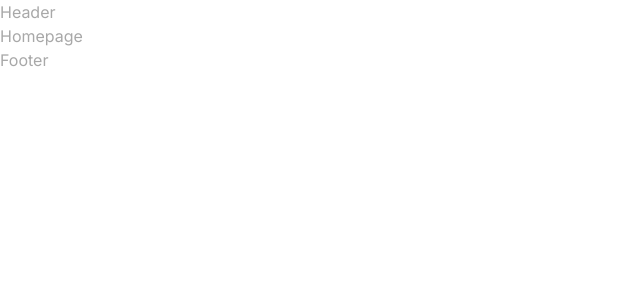
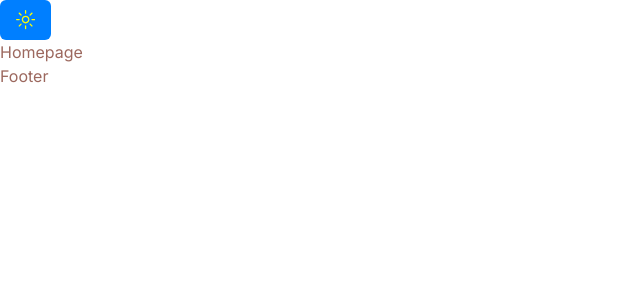
Before and after one commit to DariusGuillaume/notary-tech, a Next.js app: page / in a window 1280 px wide. Shown: the top 300 px of the page, without its empty margins (0-640 px from the left). Built offline with nearby package versions, Linux system fonts and the light colour scheme.

Commit message:
added light and dark mode button

```diff
--- a/app/globals.css
+++ b/app/globals.css
@@ -2,35 +2,61 @@
 @tailwind components;
 @tailwind utilities;
 
-
-:root {
-  --dark-bg: #00204a;
-  --light-bg: #f6f7fb;
-  --primary-color: #ffd700;
-  --secondary-color: #00caf9;
-  --third-color: #54f3a6;
-  --fourth-color: #fee590;
-  --text-color: #a8a8a8;
-  --text-secondary: #c1c1c1;
-  --text-color-dark: #ffffff;
-  --text-color-light: #fcf3d4;
-  --title-color: #ffd700;
-  --border-color: #ffd700;
-  --border-color-dark: #003366;
-  --border-color-light: #ffd700;
-  --shadow: 10px 12px 48px rgba(0, 32, 74, 0.5);
+@layer base {
+  :root {
+    --background: 255 255 255;
+    --foreground: 10 25 49;
+    --card: 255 255 255;
+    --card-foreground: 10 25 49;
+    --popover: 255 255 255;
+    --popover-foreground: 10 25 49;
+    --primary: 212 175 55;
+    --primary-foreground: 255 255 255;
+    --secondary: 10 25 49;
+    --secondary-foreground: 255 255 255;
+    --muted: 233 236 241;
+    --muted-foreground: 10 25 49;
+    --accent: 212 175 55;
+    --accent-foreground: 10 25 49;
+    --destructive: 220 38 38;
+    --destructive-foreground: 255 255 255;
+    --border: 203 213 225;
+    --input: 203 213 225;
+    --ring: 212 175 55;
+    --radius: 0.5rem;
   }
 
-  html {
-  box-sizing: border-box;
+  .dark {
+    --background: 10 25 49;
+    --foreground: 255 255 255;
+    --card: 10 25 49;
+    --card-foreground: 255 255 255;
+    --popover: 10 25 49;
+    --popover-foreground: 255 255 255;
+    --primary: 212 175 55;
+    --primary-foreground: 10 25 49;
+    --secondary: 71 85 105;
+    --secondary-foreground: 255 255 255;
+    --muted: 51 65 85;
+    --muted-foreground: 203 213 225;
+    --accent: 212 175 55;
+    --accent-foreground: 255 255 255;
+    --destructive: 220 38 38;
+    --destructive-foreground: 255 255 255;
+    --border: 51 65 85;
+    --input: 51 65 85;
+    --ring: 212 175 55;
   }
+}
 
+@layer base {
+  * {
+    @apply border-border;
+  }
   body {
-  color: var(--text-color);
-  margin: 0 !important;
-  max-width: 100%;
-  overflow-x: hidden;
-  padding: 0 !important;
-  touch-action: pan-y, pan-x;
-  transition: all 0.4s cubic-bezier(0.57, 0.25, 0.33, 1) 0s;
+    @apply bg-white text-foreground;
   }
+  .dark body {
+    @apply bg-navy-900 text-white;
+  }
+}
--- a/app/layout.jsx
+++ b/app/layout.jsx
@@ -2,7 +2,7 @@ import { Inter } from "next/font/google";
 import "./globals.css";
 import Footer from "@/components/Footer";
 import Header from "@/components/Header";
-import ThemeProvider from "@/components/Theme";
+import ThemeProvider from "@/components/ThemeProvider";
 
 const inter = Inter({ subsets: ["latin"] });
 
@@ -16,10 +16,11 @@ export default function RootLayout({ children }) {
     <html lang="en" suppressHydrationWarning>
 
       <body className={inter.className}>
-        <ThemeProvider attribute = "class" defaultTheme= "light" />
+        <ThemeProvider attribute = "class" defaultTheme= "light" >
       <Header/>
         {children}
         <Footer />
+        </ThemeProvider>
         </body>
 
     </html>
--- a/app/page.jsx
+++ b/app/page.jsx
@@ -1,10 +1,10 @@
 import Image from "next/image";
+import Header from "../components/Header";
 
 export default function Home() {
   return (
     <main>
       <div>Homepage</div>
-      {/* Add your homepage content here */}
     </main>
   );
 }
--- a/components/Header.jsx
+++ b/components/Header.jsx
@@ -1,9 +1,12 @@
-import React from 'react'
+
+import ThemeToggler from './ThemeToggler'
 
 const Header = () => {
   return (
-  <header> Header </header>
-  )
-}
+  <header>
+    <ThemeToggler/>
+    </header>
+  );
+};
 
 export default Header
--- a/components/Theme.jsx
+++ b/components/ThemeProvider.jsx
@@ -2,10 +2,9 @@
 
 import { ThemeProvider as NextThemesProvider } from 'next-themes';
 
-
 export default function ThemeProvider({ children, ...props }) {
   return (
-    <NextThemesProvider {...props}>
+    <NextThemesProvider {...props} attribute="class">
       {children}
     </NextThemesProvider>
   );
--- /dev/null
+++ b/components/ThemeToggler.jsx
@@ -0,0 +1,24 @@
+'use client';
+
+import { MoonIcon, SunIcon } from '@radix-ui/react-icons';
+import { Button } from './ui/Button';
+import { useTheme } from 'next-themes';
+
+const ThemeToggler = () => {
+  const { theme, setTheme } = useTheme();
+
+  const toggleTheme = () => {
+    setTheme(theme === 'dark' ? 'light' : 'dark');
+  };
+
+  return (
+    <div>
+      <Button onClick={toggleTheme}>
+        <SunIcon className="h-[1.2rem] w-[1.2rem] rotate-0 scale-100 transition-all dark:-rotate-90 dark:scale-0" />
+        <MoonIcon className="absolute h-[1.2rem] w-[1.2rem] rotate-90 scale-0 transition-all dark:rotate-0 dark:scale-100 text-yellow-300" />
+      </Button>
+    </div>
+  );
+};
+
+export default ThemeToggler;
--- a/package.json
+++ b/package.json
@@ -11,6 +11,7 @@
   "dependencies": {
     "@hookform/resolvers": "^3.3.4",
     "@radix-ui/react-dialog": "^1.0.5",
+    "@radix-ui/react-icons": "^1.3.0",
     "@radix-ui/react-label": "^2.0.2",
     "@radix-ui/react-slot": "^1.0.2",
     "@radix-ui/react-tabs": "^1.0.4",
--- a/tailwind.config.js
+++ b/tailwind.config.js
@@ -51,6 +51,9 @@ module.exports = {
           DEFAULT: "hsl(var(--card))",
           foreground: "hsl(var(--card-foreground))",
         },
+        navy: {
+          900: '#0a1931',
+        },
       },
       borderRadius: {
         lg: "var(--radius)",
```
Also changed, not shown: 1 other file (tests, documents, lock files or other folders).
